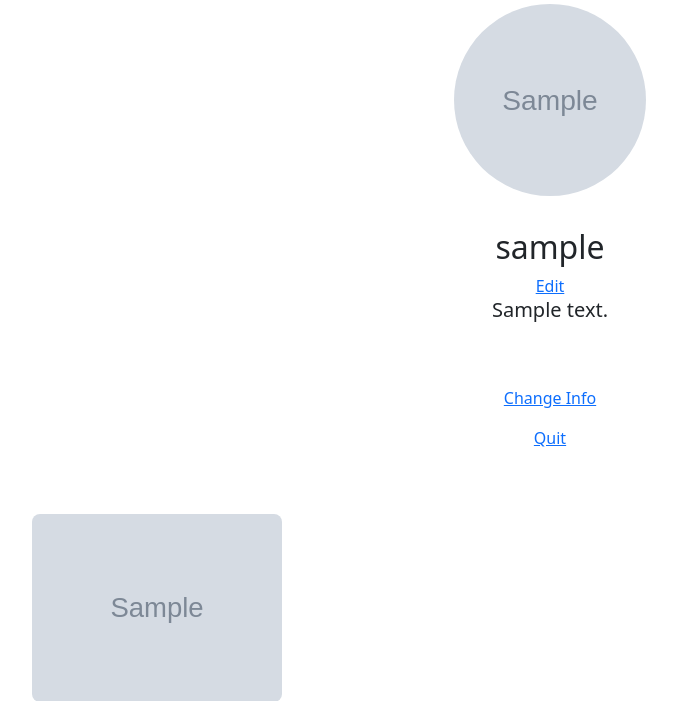
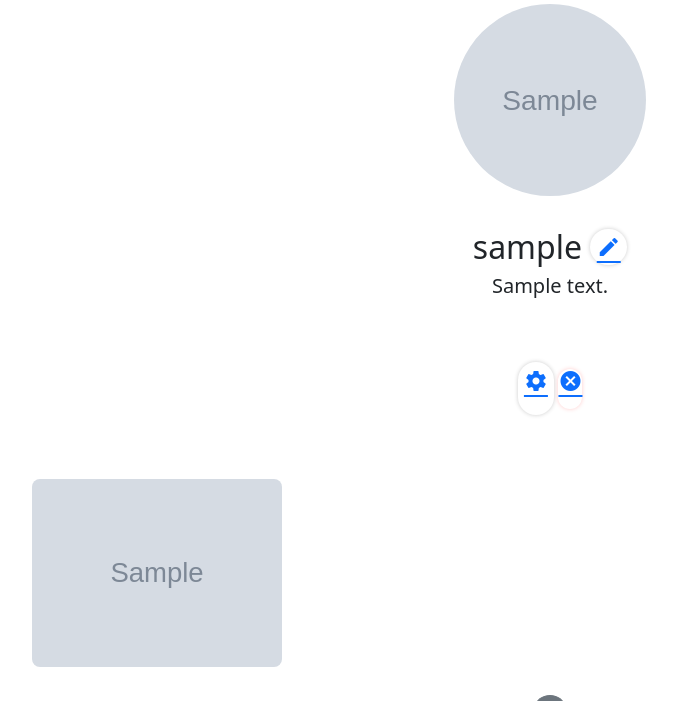
Before and after one commit to Kogoon/Koterest, a Django app: page /accounts/detail/1 in a window 1280 px wide. Shown: the part 237-938 px from the top of the page, without its empty margins (90-767 px from the left). Run offline with Django 4.2, Linux system fonts and the light colour scheme; a user stored in the database is signed in; tables that the repository leaves empty hold one stand-in row (values such as "Sample post"); grey boxes marked "Sample" are stand-in pictures; some libraries are stand-ins or nearby versions; some web fonts are replaced.

Commit message:
[Update] Google Material Icons 이용 수정 (진행중)

```diff
--- a/accountapp/templates/accountapp/detail.html
+++ b/accountapp/templates/accountapp/detail.html
@@ -13,12 +13,15 @@
                      style="height: 12rem; width: 12rem; border-radius: 20rem; margin-bottom: 2rem; object-fit: cover">
                 <h2>
                     {{ target_user.profile.nickname }}
-                </h2>
+
                     {% if target_user == user %}
-                <a href="{% url 'profileapp:update' pk=target_user.profile.pk %}">
-                    Edit
+                <a class="material-icons"
+                   style="box-shadow: 0 0 4px #ccc; border-radius: 10rem; padding: .4rem"
+                   href="{% url 'profileapp:update' pk=target_user.profile.pk %}">
+                    create
                 </a>
                     {% endif %}
+                </h2>
                 <h5 style="margin-bottom: 4rem">
                     {{ target_user.profile.message }}
                 </h5>
@@ -49,14 +52,18 @@
             {% endif %}
 
             {% if target_user == user %}
-                <a href="{% url 'accountapp:update' pk=user.pk %}">
+                <a class="material-icons"
+                   style="box-shadow: 0 0 4px #ccc; border-radius: 10rem; padding: .4rem"
+                   href="{% url 'accountapp:update' pk=user.pk %}">
                     <p>
-                        Change Info
+                        settings
                     </p>
                 </a>
-                <a href="{% url 'accountapp:delete' pk=user.pk %}">
+                <a class="material-icons"
+                   style="box-shadow: 0 0 4px #fcc; border-radius: 1rem;"
+                   href="{% url 'accountapp:delete' pk=user.pk %}">
                     <p>
-                        Quit
+                        cancel
                     </p>
                 </a>
             {% endif %}
--- a/templates/head.html
+++ b/templates/head.html
@@ -16,5 +16,7 @@
     <link rel="preconnect" href="https://fonts.gstatic.com" crossorigin>
     <link href="https://fonts.googleapis.com/css2?family=Gugi&display=swap" rel="stylesheet">
 
+    {#  GOOGLE MATERIAL ICONS  #}
+    <link href="https://fonts.googleapis.com/css2?family=Material+Icons" rel="stylesheet">
 
 </head>
```
